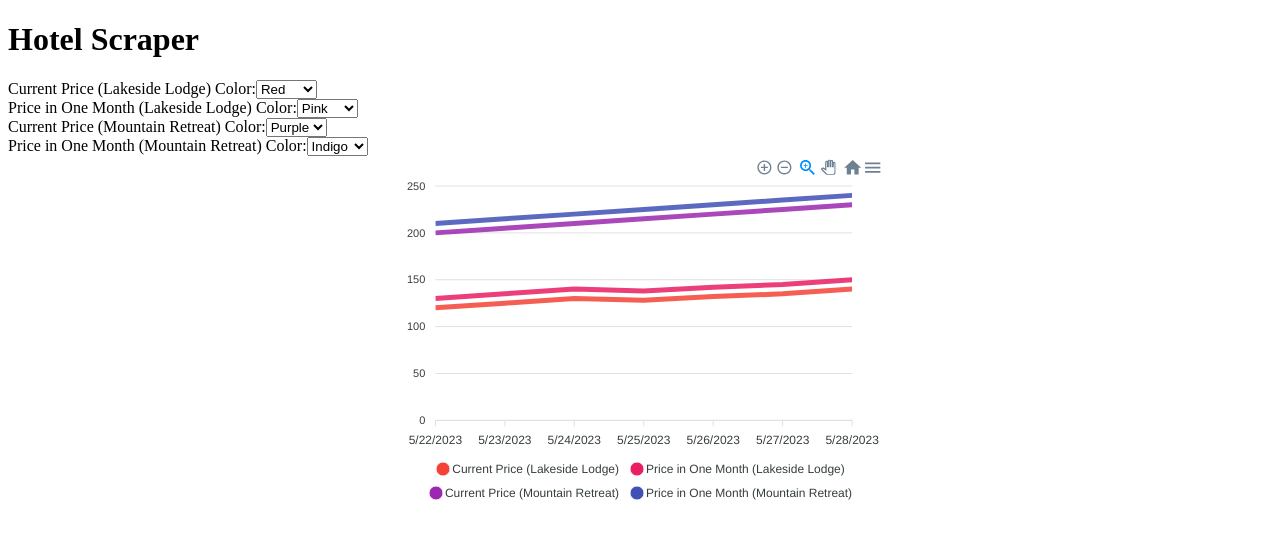
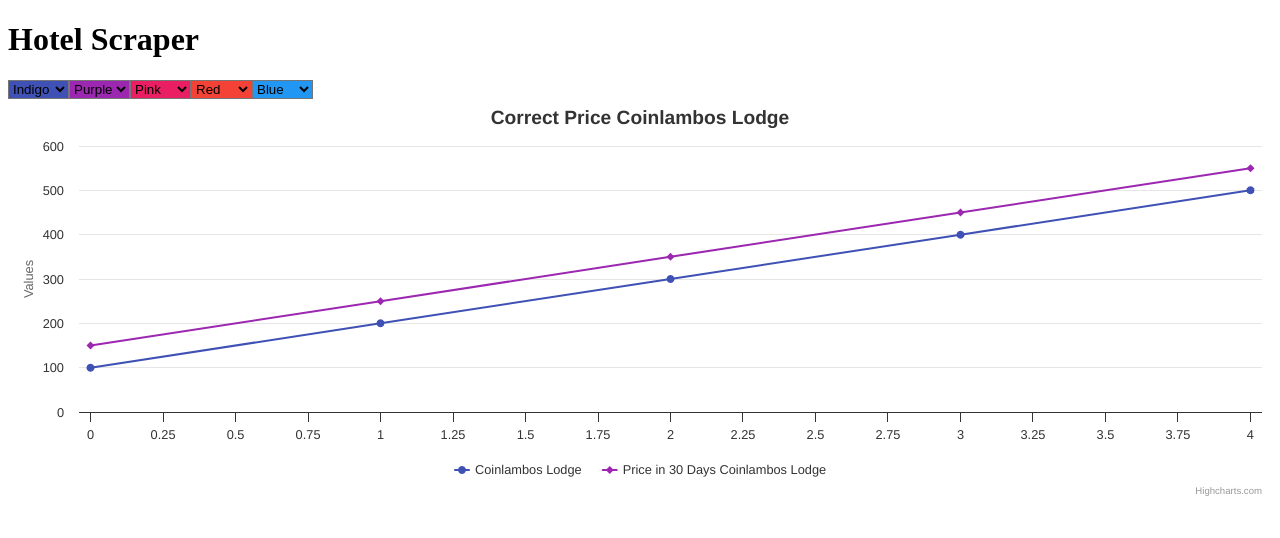
Before and after one commit to BrunoTesseraux/Hotel-Scraper, a React (Vite) app in the folder Frontend/: page / in a window 1280 px wide. Shown: the top 538 px of the page. Built offline with nearby package versions, Linux system fonts and the light colour scheme; the HTML template or start-up script is replaced by a standard one.

Commit message:
beide components hergestellt

```diff
--- a/Frontend/src/App.tsx
+++ b/Frontend/src/App.tsx
@@ -1,5 +1,6 @@
 import './App.scss';
 import ChartTest from './assets/components/ChartTest/ChartTest';
+import ChartWithDropdown from './assets/components/ChartTest/ChartTestZwei';
 import Dropdown from './assets/components/Dropdown/Dropdown';
 import HotelSelector from './assets/components/HotelSelector/HotelSelector';
 import SignIn from './assets/components/SignIn/SignIn';
@@ -22,7 +23,8 @@ function App() {
           <Route path="/signin" element={<SignIn />} />
           <Route path="/signup" element={<SignUp />} />
           <Route path="/hotelselector" element={<HotelSelector />} /> {/* Default route */}
-          <Route path="/" element={<ChartTest/>} /> {/* Default route */}
+          <Route path="/charttest" element={<ChartTest/>} /> {/* Default route */}
+          <Route path="/" element={<ChartWithDropdown/>} /> {/* Default route */}
           <Route path="/dropdown" element={<Dropdown initialValue="blue" options={dropdownOptions} onChange={(selectedValue) => console.log("Selected value:", selectedValue)} />} /> {/* Default route */}
         </Routes>
       </div>
--- a/Frontend/src/assets/components/ChartTest/ChartTestZwei.tsx
+++ b/Frontend/src/assets/components/ChartTest/ChartTestZwei.tsx
@@ -2,7 +2,7 @@ import React, { useState } from 'react';
 import Highcharts from 'highcharts';
 import HighchartsReact from 'highcharts-react-official';
 
-const ChartWithDropdown = () => {
+const ChartWithDropdown: React.FC = () => {
   // Initialisiere den Zustand der Farben
   const [colors, setColors] = useState<string[]>(['#3F51B5', '#9C27B0', '#E91E63', '#F44336', '#2196F3']);
 
```
Also changed, not shown: 1 other file (tests, documents, lock files or other folders).
